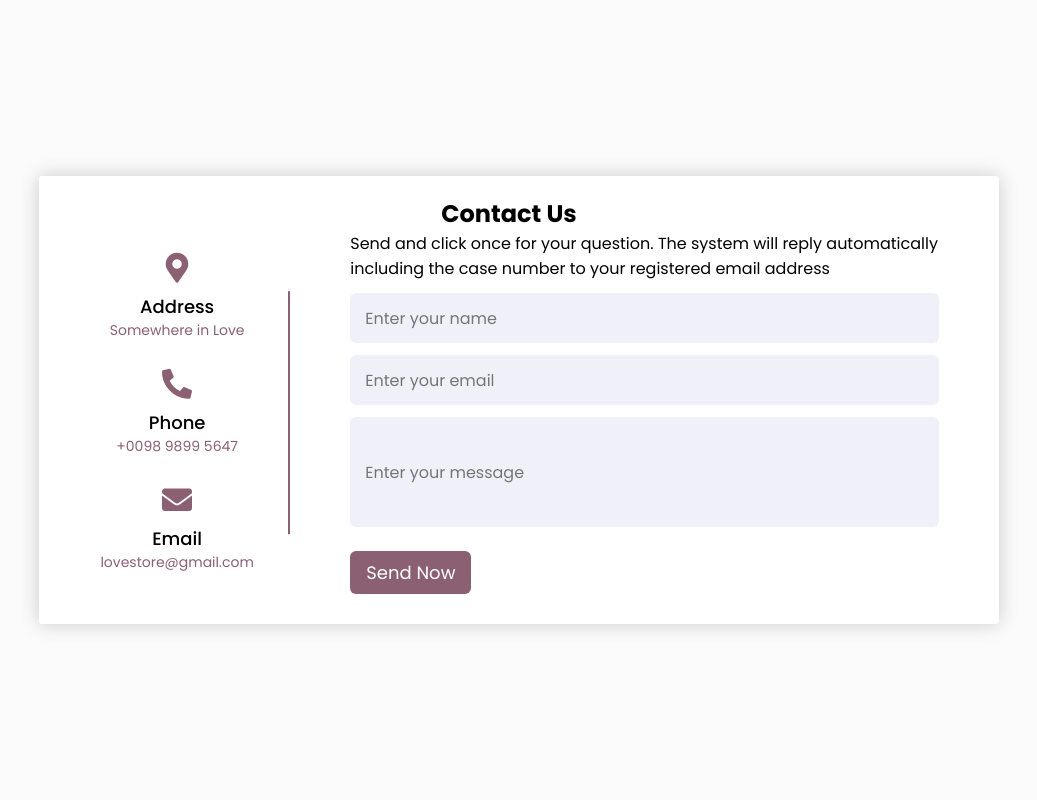
After one commit to sssaal/ecom-django, a Django app: page /contact/ in a window 1280 px wide. The commit adds this page. Shown: the whole page, without its empty margins (121-1158 px from the left). Run offline with Django 4.2, Linux system fonts and the light colour scheme.

Commit message:
add contact page and some improvement

```diff
--- /dev/null
+++ b/ecomm/ecomm/templates/contact.html
@@ -0,0 +1,53 @@
+<!--Main layout-->
+<!DOCTYPE html>
+<html lang="en" dir="ltr">
+  <head>
+    <meta charset="UTF-8">
+    <title> Contact Us </title>
+    <link rel="stylesheet" href="/static/css/contact.css">
+    <link rel="stylesheet" href="https://cdnjs.cloudflare.com/ajax/libs/font-awesome/5.15.2/css/all.min.css"/>
+    <meta name="viewport" content="width=device-width, initial-scale=1.0">
+  </head>
+<body>
+    <div class="container">
+            <!-- Heading -->
+            <h2 class="my-5 text-center">Contact Us</h2>
+      <div class="content">
+        <div class="left-side">
+          <div class="address details">
+            <i class="fas fa-map-marker-alt"></i>
+            <div class="topic">Address</div>
+            <div class="text-one">Somewhere in Love</div>
+          </div>
+          <div class="phone details">
+            <i class="fas fa-phone-alt"></i>
+            <div class="topic">Phone</div>
+            <div class="text-one">+0098 9899 5647</div>
+          </div>
+          <div class="email details">
+            <i class="fas fa-envelope"></i>
+            <div class="topic">Email</div>
+            <div class="text-one">lovestore@gmail.com</div>
+          </div>
+        </div>
+        <div class="right-side">
+          <p>Send and click once for your question. The system will reply automatically including the case number to your registered email address</p>
+        <form action="#">
+          <div class="input-box">
+            <input type="text" placeholder="Enter your name">
+          </div>
+          <div class="input-box">
+            <input type="text" placeholder="Enter your email">
+          </div>
+          <div class="input-box message-box">
+            <input type="text" placeholder="Enter your message">
+          </div>
+          <div class="button">
+            <input type="button" value="Send Now" >
+          </div>
+        </form>
+      </div>
+      </div>
+    </div>
+  </body>
+  </html>
--- a/ecomm/ecomm/templates/footer.html
+++ b/ecomm/ecomm/templates/footer.html
@@ -1,4 +1,4 @@
-<footer class="text-center text-white mt-4" style="background-color: #607D8B">
+<footer class="text-center text-white mt-4" style="background-color: #8b6073">
     <hr class="text-dark">
 
     <div class="container">
--- a/ecomm/ecomm/templates/home.html
+++ b/ecomm/ecomm/templates/home.html
@@ -8,7 +8,7 @@
 <main>
     <div class="container">
         <!-- Navbar -->
-        <nav class="navbar navbar-expand-lg navbar-dark mt-3 mb-5 shadow p-2" style="background-color: #607D8B">
+        <nav class="navbar navbar-expand-lg navbar-dark mt-3 mb-5 shadow p-2" style="background-color: #8b6073">
             <!-- Container wrapper -->
             <div class="container-fluid">
 
--- /dev/null
+++ b/ecomm/static/css/contact.css
@@ -0,0 +1,149 @@
+@import url('https://fonts.googleapis.com/css2?family=Poppins:wght@200;300;400;500;600;700&display=swap');
+*{
+  margin: 0;
+  padding: 0;
+  box-sizing: border-box;
+  font-family: "Poppins" , sans-serif;
+}
+body{
+  min-height: 100vh;
+  width: 100%;
+  background: #fbfbfb;
+  display: flex;
+  align-items: center;
+  justify-content: center;
+}
+.text-center{
+  text-align: center!important;
+}
+.container{
+  width: 75%;
+  background: #fff;
+  border-radius: 3px;
+  padding: 20px 60px 30px 40px;
+  box-shadow: 0 0px 20px rgba(0, 0, 0, 0.2);
+}
+.container .content{
+  display: flex;
+  align-items: center;
+  justify-content: space-between;
+}
+.container .content .left-side{
+  width: 25%;
+  height: 100%;
+  display: flex;
+  flex-direction: column;
+  align-items: center;
+  justify-content: center;
+  position: relative;
+}
+.content .left-side::before{
+  content: '';
+  position: absolute;
+  height: 70%;
+  width: 2px;
+  right: -15px;
+  top: 50%;
+  transform: translateY(-50%);
+  background: #8b6073;
+}
+.content .left-side .details{
+  margin: 14px;
+  text-align: center;
+}
+.content .left-side .details i{
+  font-size: 30px;
+  color: #8b6073;
+  margin-bottom: 10px;
+}
+.content .left-side .details .topic{
+  font-size: 18px;
+  font-weight: 500;
+}
+.content .left-side .details .text-one{
+  font-size: 14px;
+  color: #8b6073;
+}
+.container .content .right-side{
+  width: 75%;
+  margin-left: 75px;
+}
+.content .right-side .topic-text{
+  font-size: 23px;
+  font-weight: 600;
+  color: #8b6073;
+}
+.right-side .input-box{
+  height: 50px;
+  width: 100%;
+  margin: 12px 0;
+}
+.right-side .input-box input,
+.right-side .input-box textarea{
+  height: 100%;
+  width: 100%;
+  border: none;
+  outline: none;
+  font-size: 16px;
+  background: #F0F1F8;
+  border-radius: 6px;
+  padding: 0 15px;
+  resize: none;
+}
+.right-side .message-box{
+  min-height: 110px;
+}
+.right-side .input-box textarea{
+  padding-top: 6px;
+}
+.right-side .button{
+  display: inline-block;
+  margin-top: 12px;
+}
+.right-side .button input[type="button"]{
+  color: #fff;
+  font-size: 18px;
+  outline: none;
+  border: none;
+  padding: 8px 16px;
+  border-radius: 6px;
+  background: #8b6073;
+  cursor: pointer;
+  transition: all 0.3s ease;
+}
+.button input[type="button"]:hover{
+  background: #8b6073;
+}
+@media (max-width: 950px) {
+  .container{
+    width: 90%;
+    padding: 30px 40px 40px 35px ;
+  }
+  .container .content .right-side{
+   width: 75%;
+   margin-left: 55px;
+}
+}
+@media (max-width: 820px) {
+  .container{
+    margin: 40px 0;
+    height: 100%;
+  }
+  .container .content{
+    flex-direction: column-reverse;
+  }
+ .container .content .left-side{
+   width: 100%;
+   flex-direction: row;
+   margin-top: 40px;
+   justify-content: center;
+   flex-wrap: wrap;
+ }
+ .container .content .left-side::before{
+   display: none;
+ }
+ .container .content .right-side{
+   width: 100%;
+   margin-left: 0;
+ }
+}
--- a/ecomm/toko/urls.py
+++ b/ecomm/toko/urls.py
@@ -16,5 +16,6 @@ urlpatterns = [
      path('search/', views.SearchListView.as_view(), name='search-results'),
      path('remove_from_order/<slug>/', views.remove_single_item_order_summary, name='remove-from-order'),
      path('add_from_order/<slug>/', views.add_item_order_summary, name='add-from-order'),
+     path('contact/', views.contact, name='contact'),
 
 ]
--- a/ecomm/toko/views.py
+++ b/ecomm/toko/views.py
@@ -306,3 +306,7 @@ def add_item_order_summary(request, slug):
             pesan = f"Produk Item berhasil ditambah"
             messages.info(request, pesan)
             return redirect('toko:order-summary')
+
+def contact(request):
+    template_name = 'contact.html'
+    return render(request, template_name)
```
Also changed, not shown: ecomm/ecomm/templates/carousel.html (+9 -9 lines), ecomm/ecomm/templates/navbar.html (+5 -6 lines).
